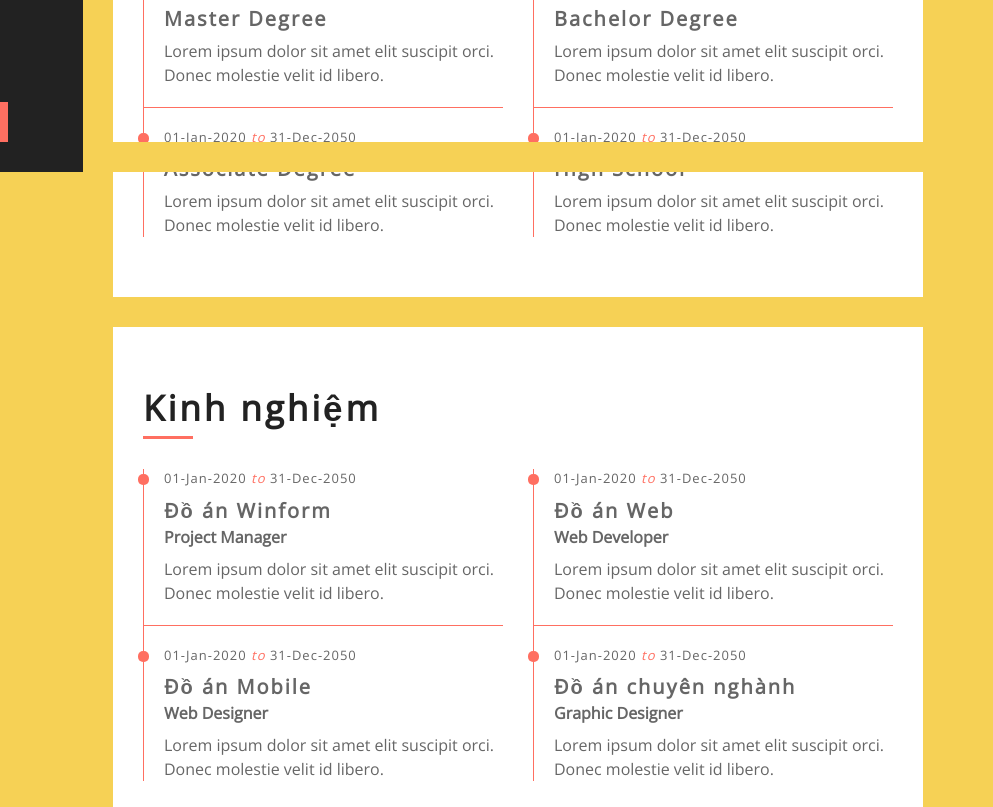
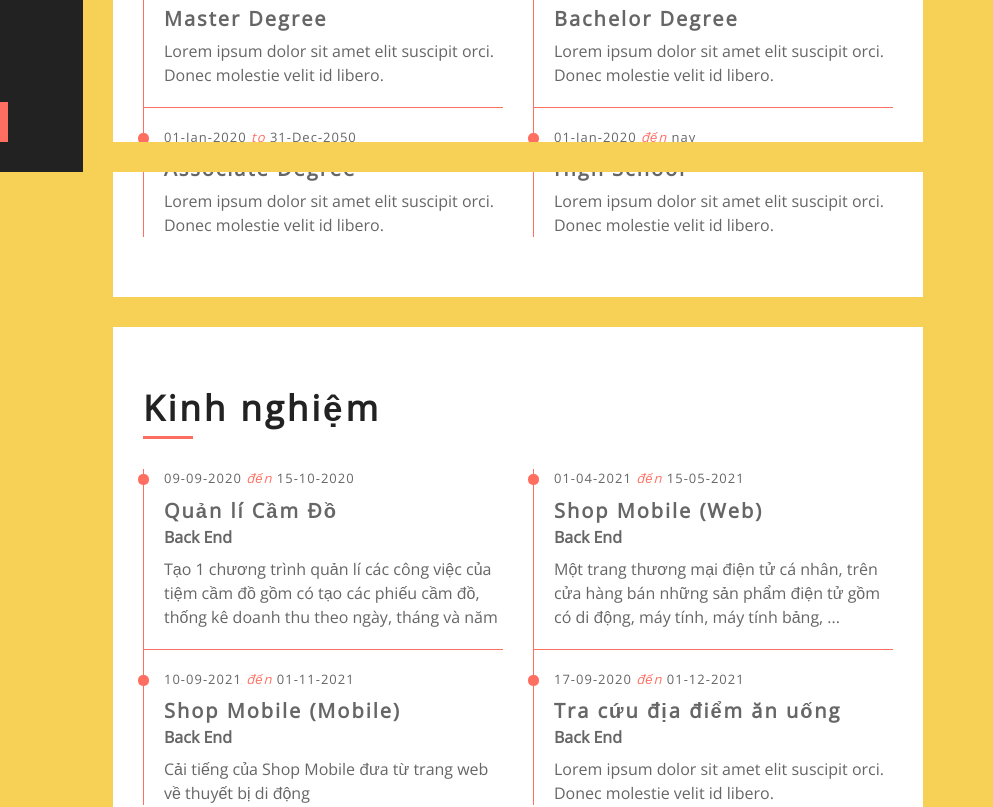
Before and after one commit to nguyenquangsy/Profile, a plain HTML site: page index.html in a window 1280 px wide. Shown: the part 628-1435 px from the top of the page, 287-1280 px from the left. Drawn offline with nearby package versions, Linux system fonts and the light colour scheme.

Commit message:
Update index.html

```diff
--- a/index.html
+++ b/index.html
@@ -175,7 +175,7 @@
                             </div>
                             <div class="col-md-6">
                                 <div class="edu-col">
-                                    <span>01-Jan-2020 <i>to</i> 31-Dec-2050</span>
+                                    <span>01-Jan-2020 <i>đến</i> nay</span>
                                     <h3>High School</h3>
                                     <p>Lorem ipsum dolor sit amet elit suscipit orci. Donec molestie velit id libero.</p>
                                 </div>
@@ -194,33 +194,33 @@
                         <div class="row align-items-center">
                             <div class="col-md-6">
                                 <div class="exp-col">
-                                    <span>01-Jan-2020 <i>to</i> 31-Dec-2050</span>
-                                    <h3>Đồ án Winform</h3>
-                                    <h5>Project Manager</h5>
-                                    <p>Lorem ipsum dolor sit amet elit suscipit orci. Donec molestie velit id libero.</p>
+                                    <span>09-09-2020 <i>đến</i> 15-10-2020</span>
+                                    <h3>Quản lí Cầm Đồ</h3>
+                                    <h5>Back End</h5>
+                                    <p>Tạo 1 chương trình quản lí các công việc của tiệm cầm đồ gồm có tạo các phiếu cầm đồ, thống kê doanh thu theo ngày, tháng và năm </p>
                                 </div>
                             </div>
                             <div class="col-md-6">
                                 <div class="exp-col">
-                                    <span>01-Jan-2020 <i>to</i> 31-Dec-2050</span>
-                                    <h3>Đồ án Web</h3>
-                                    <h5>Web Developer</h5>
-                                    <p>Lorem ipsum dolor sit amet elit suscipit orci. Donec molestie velit id libero.</p>
+                                    <span>01-04-2021 <i>đến</i> 15-05-2021</span>
+                                    <h3>Shop Mobile (Web)</h3>
+                                    <h5>Back End</h5>
+                                    <p>Một trang thương mại điện tử cá nhân, trên cửa hàng bán những sản phẩm điện tử gồm có di động, máy tính, máy tính bảng, ...</p>
                                 </div>
                             </div>
                             <div class="col-md-6">
                                 <div class="exp-col">
-                                    <span>01-Jan-2020 <i>to</i> 31-Dec-2050</span>
-                                    <h3>Đồ án Mobile</h3>
-                                    <h5>Web Designer</h5>
-                                    <p>Lorem ipsum dolor sit amet elit suscipit orci. Donec molestie velit id libero.</p>
+                                    <span>10-09-2021 <i>đến</i> 01-11-2021</span>
+                                    <h3>Shop Mobile (Mobile)</h3>
+                                    <h5>Back End</h5>
+                                    <p>Cải tiếng của Shop Mobile đưa từ trang web về thuyết bị di động</p>
                                 </div>
                             </div>
                             <div class="col-md-6">
                                 <div class="exp-col">
-                                    <span>01-Jan-2020 <i>to</i> 31-Dec-2050</span>
-                                    <h3>Đồ án chuyên nghành</h3>
-                                    <h5>Graphic Designer</h5>
+                                    <span>17-09-2020 <i>đến</i> 01-12-2021</span>
+                                    <h3>Tra cứu địa điểm ăn uống</h3>
+                                    <h5>Back End</h5>
                                     <p>Lorem ipsum dolor sit amet elit suscipit orci. Donec molestie velit id libero.</p>
                                 </div>
                             </div>
```
